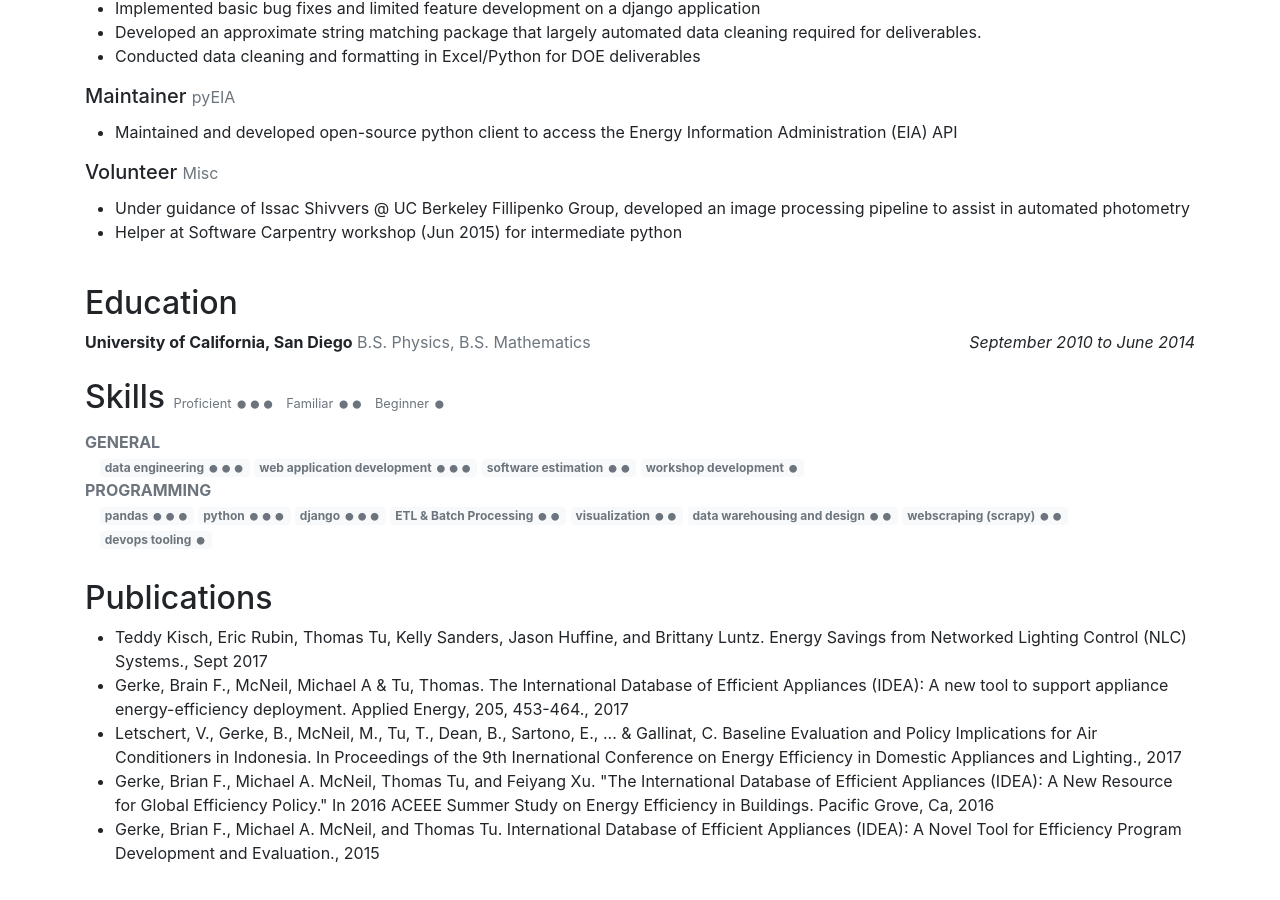
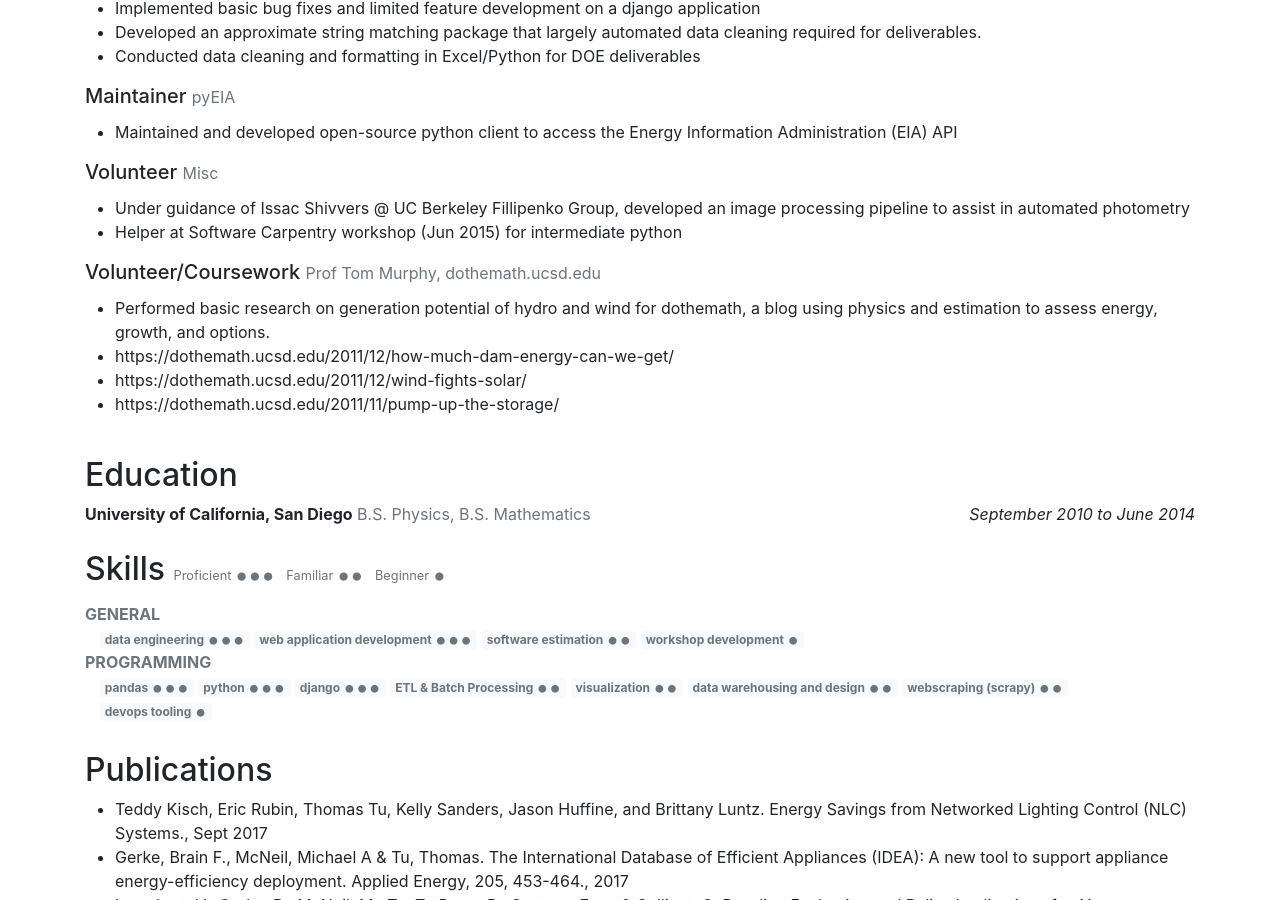
Before and after one commit to thomastu/thomastu.github.io, a Jekyll site: the page built from resume/index.html, in a window 1280 px wide and 900 px high, scrolled down 637 px. Built offline with Jekyll 4.4.1, drawn with Linux system fonts in a browser that asks for light colours; nearby versions of some CDN libraries.

Commit message:
Add dothemath

```diff
--- a/_data/resume.yml
+++ b/_data/resume.yml
@@ -43,6 +43,13 @@ experience:
     description:
       - Under guidance of Issac Shivvers @ UC Berkeley Fillipenko Group, developed an image processing pipeline to assist in automated photometry
       - Helper at Software Carpentry workshop (Jun 2015) for intermediate python
+  - position: Volunteer/Coursework
+    employer: Prof Tom Murphy, dothemath.ucsd.edu
+    description:
+      - Performed basic research on generation potential of hydro and wind for dothemath, a blog using physics and estimation to assess energy, growth, and options.
+      - https://dothemath.ucsd.edu/2011/12/how-much-dam-energy-can-we-get/
+      - https://dothemath.ucsd.edu/2011/12/wind-fights-solar/
+      - https://dothemath.ucsd.edu/2011/11/pump-up-the-storage/
 
 publications:
   - 'Teddy Kisch, Eric Rubin, Thomas Tu, Kelly Sanders, Jason Huffine, and Brittany Luntz.  Energy Savings from Networked Lighting Control (NLC) Systems., Sept 2017'
```
